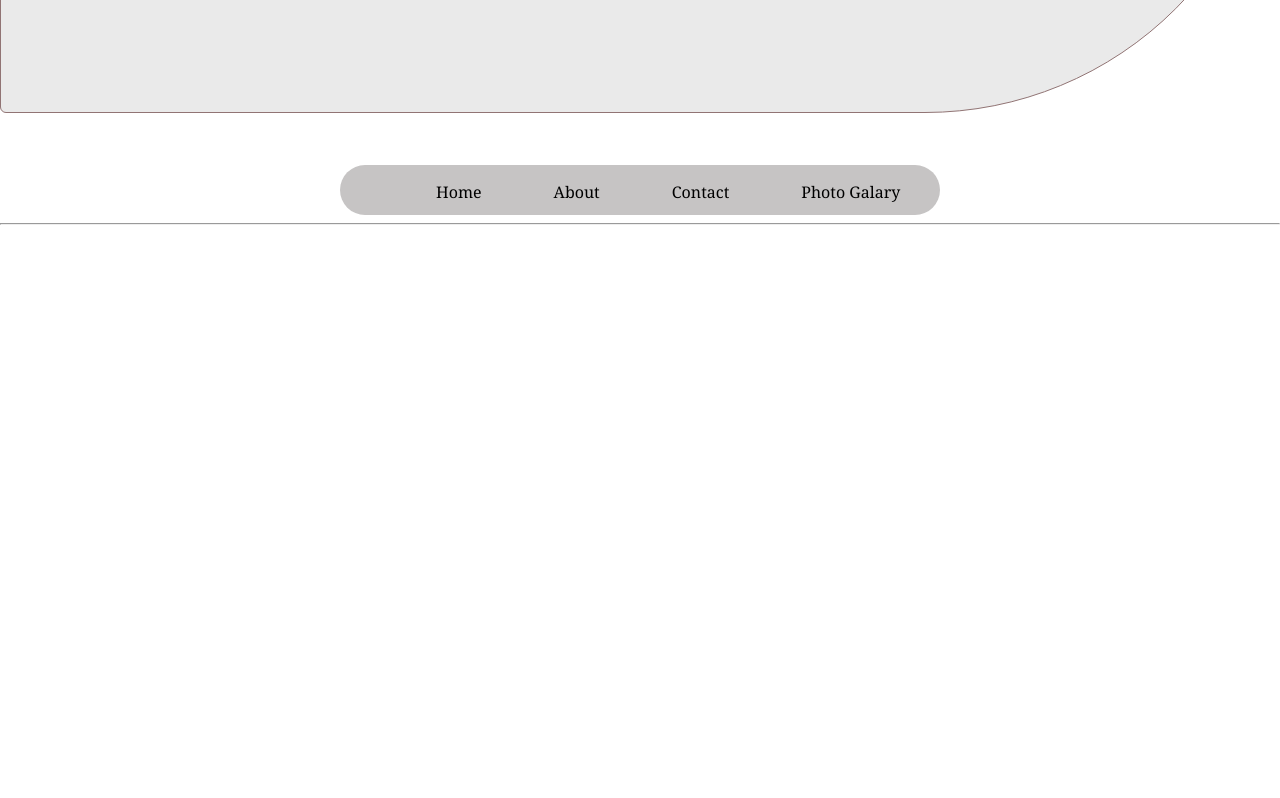
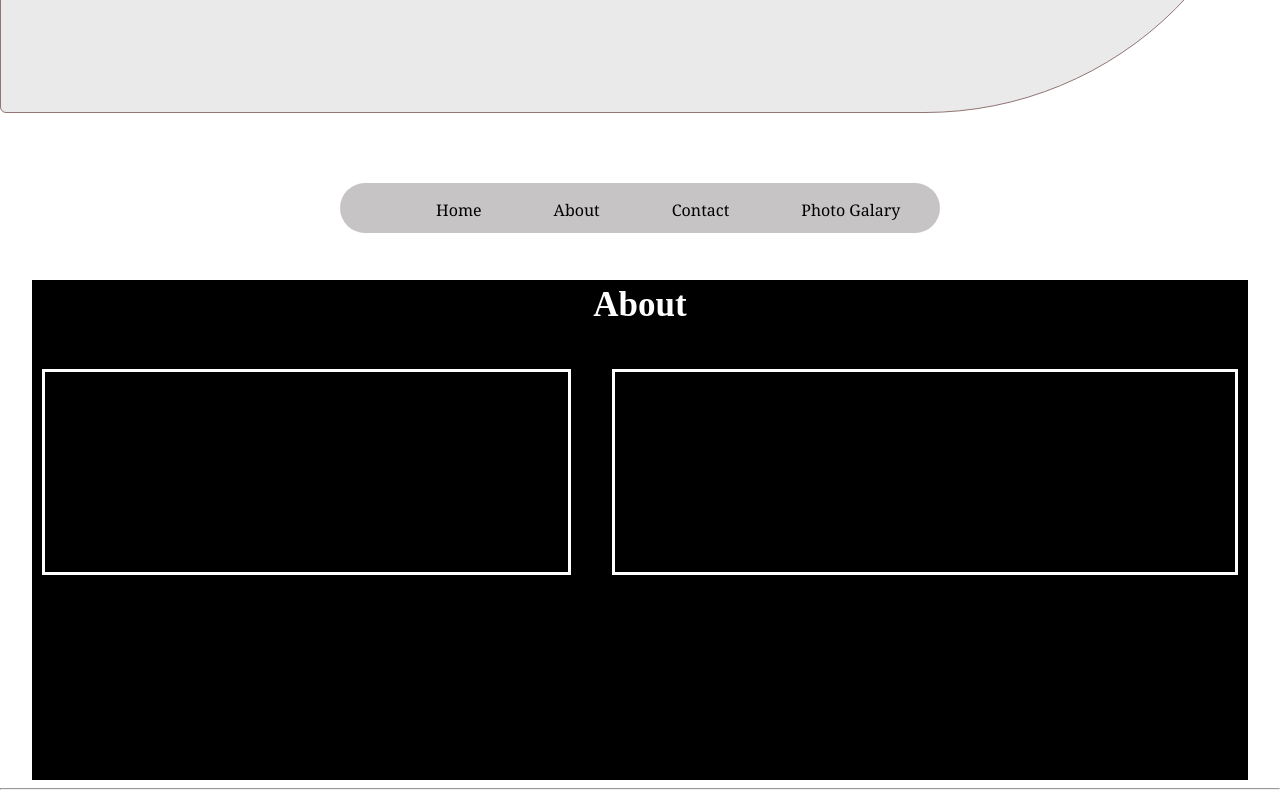
Before and after one commit to abu-nasim-lomani/first-website, a plain HTML site: page index.html in a window 1280 px wide. Shown: the part 439-1237 px from the top of the page. Before the commit the page ends 800 px from the top, so only its background shows below. Drawn offline with Linux system fonts and the light colour scheme.

Commit message:
add about Section

```diff
--- a/index.html
+++ b/index.html
@@ -18,6 +18,7 @@
     </div>
     <br>
     <br>
+    <br>
     <div class="navbar">
         <ul>
             <li>Home</li>
@@ -26,6 +27,17 @@
             <li>Photo Galary</li>
         </ul>
     </div>
+<br>
+    <div class="about">
+        <h2 id="about-style">About</h2>
+        <div class="about-img">
+
+        </div>
+
+        <div class="about-details">
+
+        </div>
+    </div>
     <hr>
 </body>
 </html>
--- a/style.css
+++ b/style.css
@@ -70,3 +70,31 @@ li:hover{
     transition: 0.7s;
     cursor: pointer;
 }
+
+
+.about{
+    height: 500px;
+    width: 95%;
+    margin: auto;
+    background-color: #000;
+}
+#about-style{
+    color: white;
+    text-align: center;
+    font-size: 35px;
+    padding: 5px;
+}
+.about-img{
+    width: 43%;
+    height: 200px;
+    border: 3px solid white;
+    margin: 10px;
+    float: left;
+}
+.about-details{
+    width: 51%;
+    height: 200px;
+    border: 3px solid white;
+    margin: 10px;
+    float: right;
+}
```
